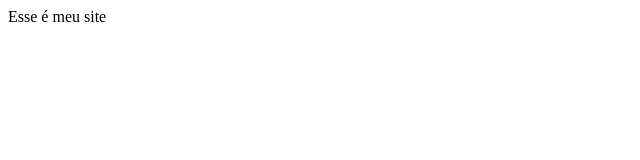
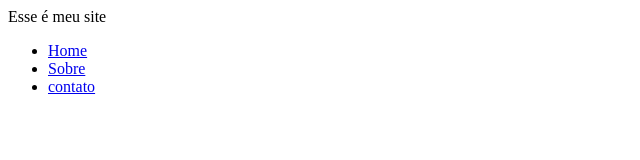
Before and after one commit to erisnaldop/site, a plain HTML site: page index.html in a window 1280 px wide. Shown: the whole page, without its empty margins (0-640 px from the left). Drawn offline with Linux system fonts and the light colour scheme.

Commit message:
Novo Menu

```diff
--- a/index.html
+++ b/index.html
@@ -6,5 +6,12 @@
    </head>
    <body>
 	   Esse é meu site
+	   <ul>
+		   <li><a href="index.html">Home</a></li>
+		   <li><a href="sobre.html">Sobre</a></li>
+		   <li><a href="contato.html">contato</a></li>
+	  </lu>
+
+
    </body>
 </html>
```
